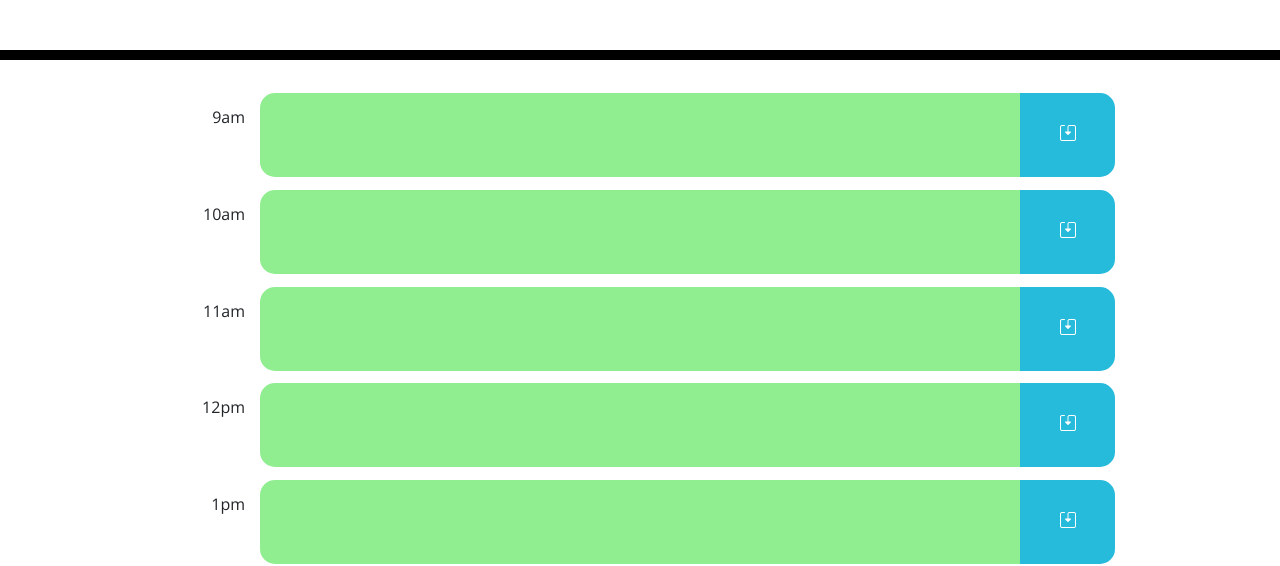
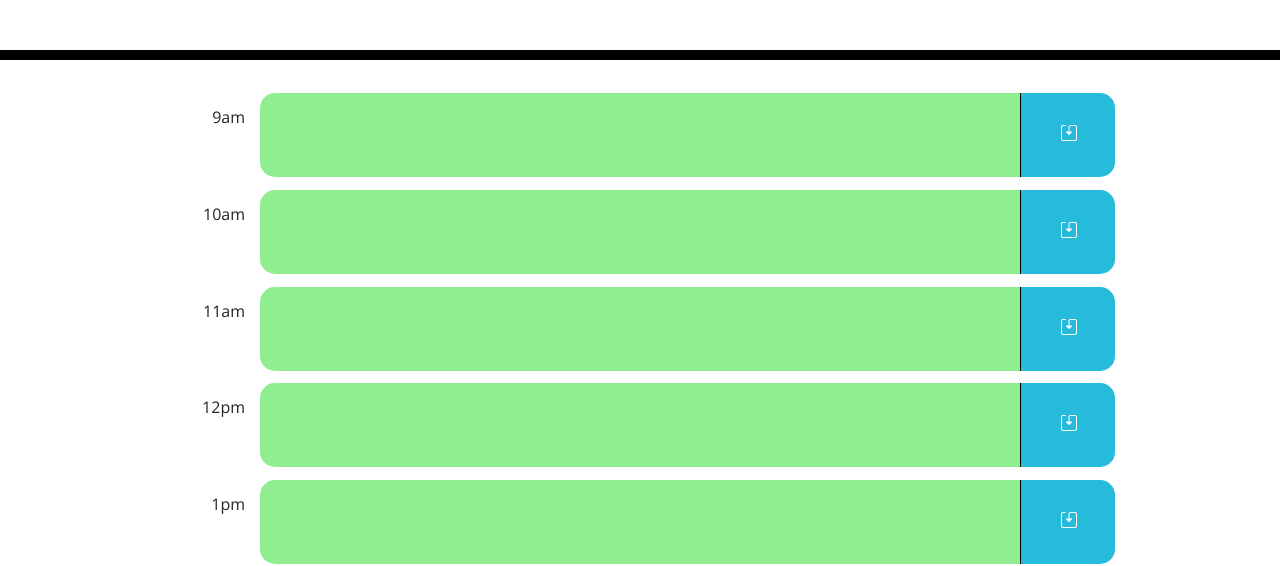
Before and after one commit to Castoreno05/WorkDayPlanner, a plain HTML site: page index.html in a window 1280 px wide. Shown: the part 269-835 px from the top of the page. Drawn offline with nearby package versions, Linux system fonts and the light colour scheme.

Commit message:
Added a border to the left of the save button.

```diff
--- a/Assets/style.css
+++ b/Assets/style.css
@@ -76,6 +76,10 @@ textarea{
   transition: all .3s ease-in-out;
 }
 
+.col-1 {
+  border-left: solid black 1px;
+}
+
 #currentDay{
   font-size: 45px;
 }
```
